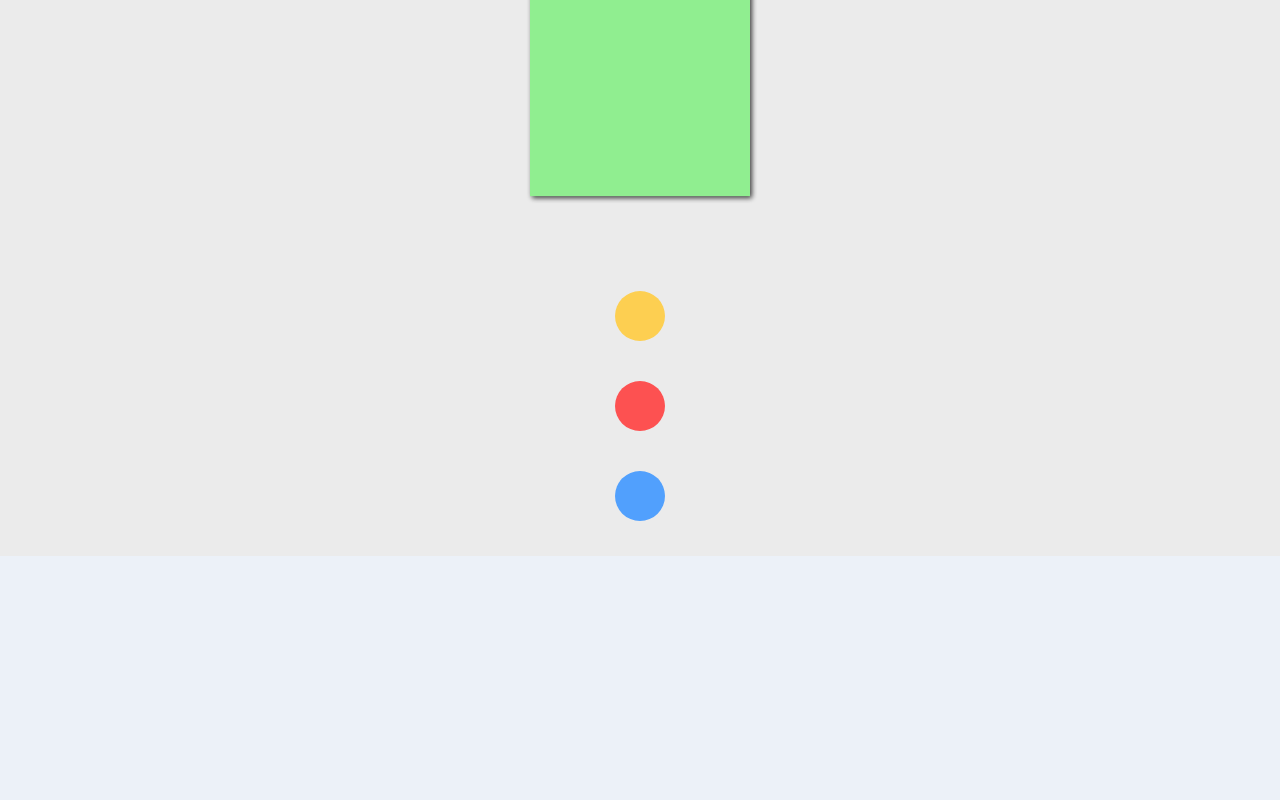
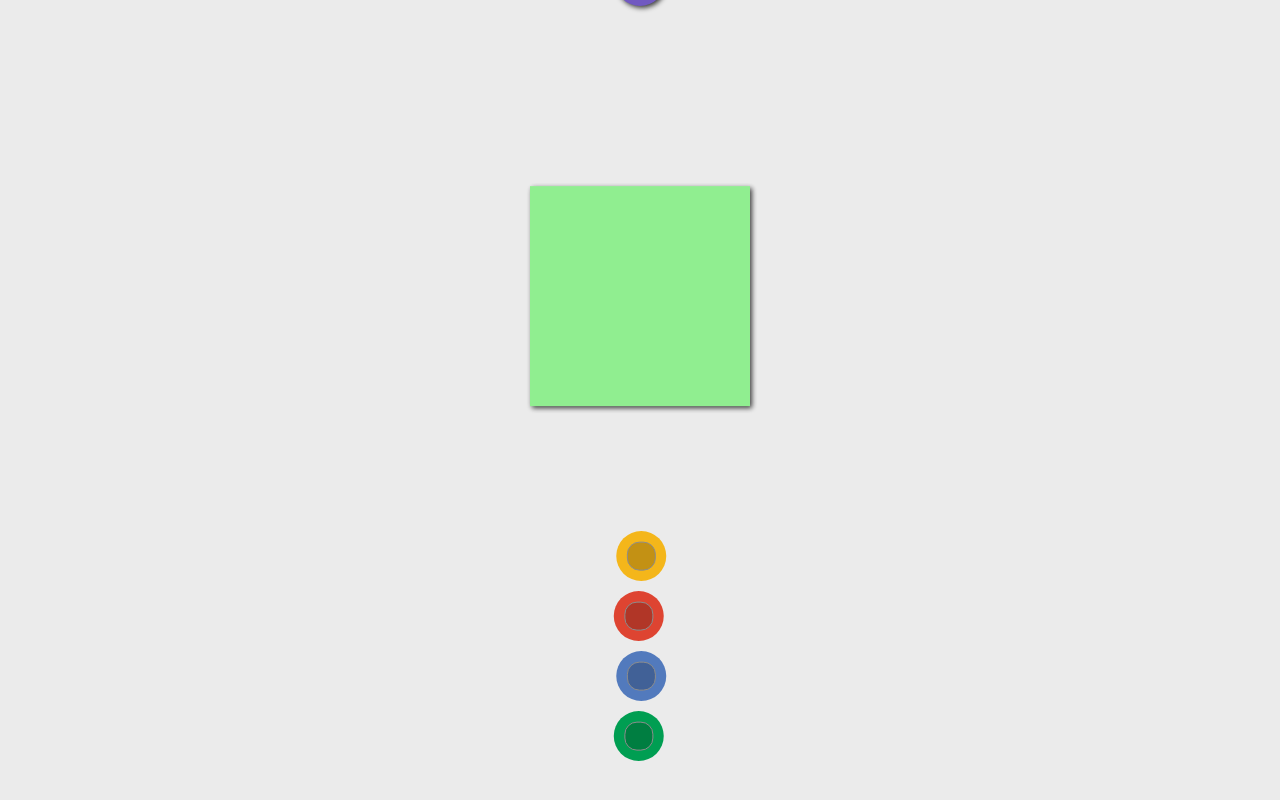
Before and after one commit to wdrik/react-hooks-animations, a React (Create React App) app: page / in a window 1280 px wide. Shown: the part 1044-1844 px from the top of the page. Before the commit the page ends 1600 px from the top, so only its background shows below. Built offline with nearby package versions, Linux system fonts and the light colour scheme; the HTML template or start-up script is replaced by a standard one.

Commit message:
Ajuste em animações!

```diff
--- a/src/components/Content/styles.js
+++ b/src/components/Content/styles.js
@@ -11,8 +11,8 @@ export const Banner = styled.section`
   width: 100%;
   height: auto;
   min-height: 300px;
+  padding: 50px 0;
   background: #ebebeb;
-  padding: 0 100px;
   display: flex;
   justify-content: center;
   align-items: center;
--- a/src/components/WrongAkram2/index.js
+++ b/src/components/WrongAkram2/index.js
@@ -9,28 +9,109 @@ export default function WrongAkram2() {
   let circleYellow = useRef(null);
   let circleRed = useRef(null);
   let circleBlue = useRef(null);
+  let circleGreen = useRef(null);
 
-  const [state, setState] = useState(false);
+  let pointYellow = useRef(null);
+  let pointRed = useRef(null);
+  let pointBlue = useRef(null);
+  let pointGreen = useRef(null);
 
-  const handleExpand = () => {
-    TweenMax.to(circleRed, 0.8, {
-      width: 125,
-      height: 125,
+  const [stateYellow, setStateYellow] = useState(false);
+  const [stateRed, setStateRed] = useState(false);
+  const [stateBlue, setStateBlue] = useState(false);
+  const [stateGreen, setStateGreen] = useState(false);
+
+  function handleExpand(color) {
+    if (color === 'yellow') {
+      TweenMax.to(circleYellow, 0.8, {
+        width: 100,
+        height: 100,
+        borderRadius: '10%',
         ease: Power3.easeOut
       });
 
-    setState(true);
-  };
+      setStateYellow(true);
+    }
 
-  const handleShrink = () => {
+    if (color === 'red') {
+      TweenMax.to(circleRed, 0.8, {
+        width: 100,
+        height: 100,
+        borderRadius: '10%',
+        ease: Power3.easeOut
+      });
+
+      setStateRed(true);
+    }
+
+    if (color === 'blue') {
+      TweenMax.to(circleBlue, 0.8, {
+        width: 100,
+        height: 100,
+        borderRadius: '10%',
+        ease: Power3.easeOut
+      });
+
+      setStateBlue(true);
+    }
+
+    if (color === 'green') {
+      TweenMax.to(circleGreen, 0.8, {
+        width: 100,
+        height: 100,
+        borderRadius: '10%',
+        ease: Power3.easeOut
+      });
+
+      setStateGreen(true);
+    }
+  }
+
+  function handleShrink(color) {
+    if (color === 'yellow') {
+      TweenMax.to(circleYellow, 0.8, {
+        width: 50,
+        height: 50,
+        borderRadius: '100%',
+        ease: Power3.easeOut
+      });
+
+      setStateYellow(false);
+    }
+
+    if (color === 'red') {
       TweenMax.to(circleRed, 0.8, {
         width: 50,
         height: 50,
+        borderRadius: '100%',
         ease: Power3.easeOut
       });
 
-    setState(false);
-  };
+      setStateRed(false);
+    }
+
+    if (color === 'blue') {
+      TweenMax.to(circleBlue, 0.8, {
+        width: 50,
+        height: 50,
+        borderRadius: '100%',
+        ease: Power3.easeOut
+      });
+
+      setStateBlue(false);
+    }
+
+    if (color === 'green') {
+      TweenMax.to(circleGreen, 0.8, {
+        width: 50,
+        height: 50,
+        borderRadius: '100%',
+        ease: Power3.easeOut
+      });
+
+      setStateGreen(false);
+    }
+  }
 
   useEffect(() => {
     TweenMax.to(container, 0, {
@@ -59,20 +140,44 @@ export default function WrongAkram2() {
       delay: 0.6
     });
 
-    // TweenMax.staggerFrom(
-    //   {
-    //     circleYellow,
-    //     circleRed,
-    //     circleBlue
-    //   },
-    //   0.8,
-    //   {
-    //     opacity: 0,
-    //     x: 40,
-    //     ease: Power3.easeOut
-    //   },
-    //   0.2
-    // );
+    TweenMax.from(circleGreen, 0.8, {
+      opacity: 0,
+      x: 40,
+      ease: Power3.easeOut,
+      delay: 0.9
+    });
+
+    TweenMax.fromTo([circleYellow, circleBlue], 0.8, { x: 10 }, { x: -10, yoyo: true, repeat: -1 });
+
+    TweenMax.fromTo([circleRed, circleGreen], 0.8, { x: -10 }, { x: 10, yoyo: true, repeat: -1 });
+
+    TweenMax.fromTo(
+      pointYellow,
+      0.8,
+      { borderRadius: 0, width: '20px', height: '20px' },
+      { borderRadius: '100%', width: '80%', height: '80%', border: '2px solid #FFF', yoyo: true, repeat: -1 }
+    );
+
+    TweenMax.fromTo(
+      pointRed,
+      0.8,
+      { borderRadius: 0, width: '20px', height: '20px' },
+      { borderRadius: '100%', width: '80%', height: '80%', border: '2px solid #FFF', yoyo: true, repeat: -1 }
+    );
+
+    TweenMax.fromTo(
+      pointBlue,
+      0.8,
+      { borderRadius: 0, width: '20px', height: '20px' },
+      { borderRadius: '100%', width: '80%', height: '80%', border: '2px solid #FFF', yoyo: true, repeat: -1 }
+    );
+
+    TweenMax.fromTo(
+      pointGreen,
+      0.8,
+      { borderRadius: 0, width: '20px', height: '20px' },
+      { borderRadius: '100%', width: '80%', height: '80%', border: '2px solid #FFF', yoyo: true, repeat: -1 }
+    );
   }, []);
 
   return (
@@ -85,23 +190,61 @@ export default function WrongAkram2() {
         ref={el => {
           circleYellow = el;
         }}
-        class="circle yellow"
+        onClick={stateYellow !== true ? () => handleExpand('yellow') : () => handleShrink('yellow')}
+        className="circle yellow"
+      >
+        <div
+          ref={el => {
+            pointYellow = el;
+          }}
+          className="point"
         ></div>
+      </div>
 
       <div
-        onClick={state !== true ? handleExpand : handleShrink}
         ref={el => {
           circleRed = el;
         }}
-        class="circle red"
+        onClick={stateRed !== true ? () => handleExpand('red') : () => handleShrink('red')}
+        className="circle red"
+      >
+        <div
+          ref={el => {
+            pointRed = el;
+          }}
+          className="point"
         ></div>
+      </div>
 
       <div
         ref={el => {
           circleBlue = el;
         }}
-        class="circle blue"
+        onClick={stateBlue !== true ? () => handleExpand('blue') : () => handleShrink('blue')}
+        className="circle blue"
+      >
+        <div
+          ref={el => {
+            pointBlue = el;
+          }}
+          className="point"
         ></div>
+      </div>
+
+      <div
+        ref={el => {
+          circleGreen = el;
+        }}
+        onClick={stateGreen !== true ? () => handleExpand('green') : () => handleShrink('green')}
+        className="circle green"
+      >
+        <div
+          ref={el => {
+            pointGreen = el;
+          }}
+          className="point"
+        ></div>
+      </div>
     </Container>
   );
 }
--- a/src/components/WrongAkram2/styles.js
+++ b/src/components/WrongAkram2/styles.js
@@ -12,19 +12,34 @@ export const Container = styled.div`
     width: 50px;
     height: 50px;
     border-radius: 100%;
-    margin: 20px;
+    margin: 5px 0;
     cursor: pointer;
+    position: relative;
 
     &.red {
-      background-color: #fd5151;
+      background-color: #de4431;
     }
 
     &.yellow {
-      background-color: #fdcf51;
+      background-color: #f4b61a;
     }
 
     &.blue {
-      background-color: #51a0fd;
+      background-color: #527abd;
+    }
+
+    &.green {
+      background-color: #009e52;
+    }
+
+    .point {
+      position: absolute;
+      top: 50%;
+      left: 50%;
+      transform: translateX(-50%) translateY(-50%);
+      width: 20px;
+      height: 20px;
+      background: rgba(0, 0, 0, 0.2);
     }
   }
 `;
```
Lines whose indentation alone changed are shown as unchanged.
